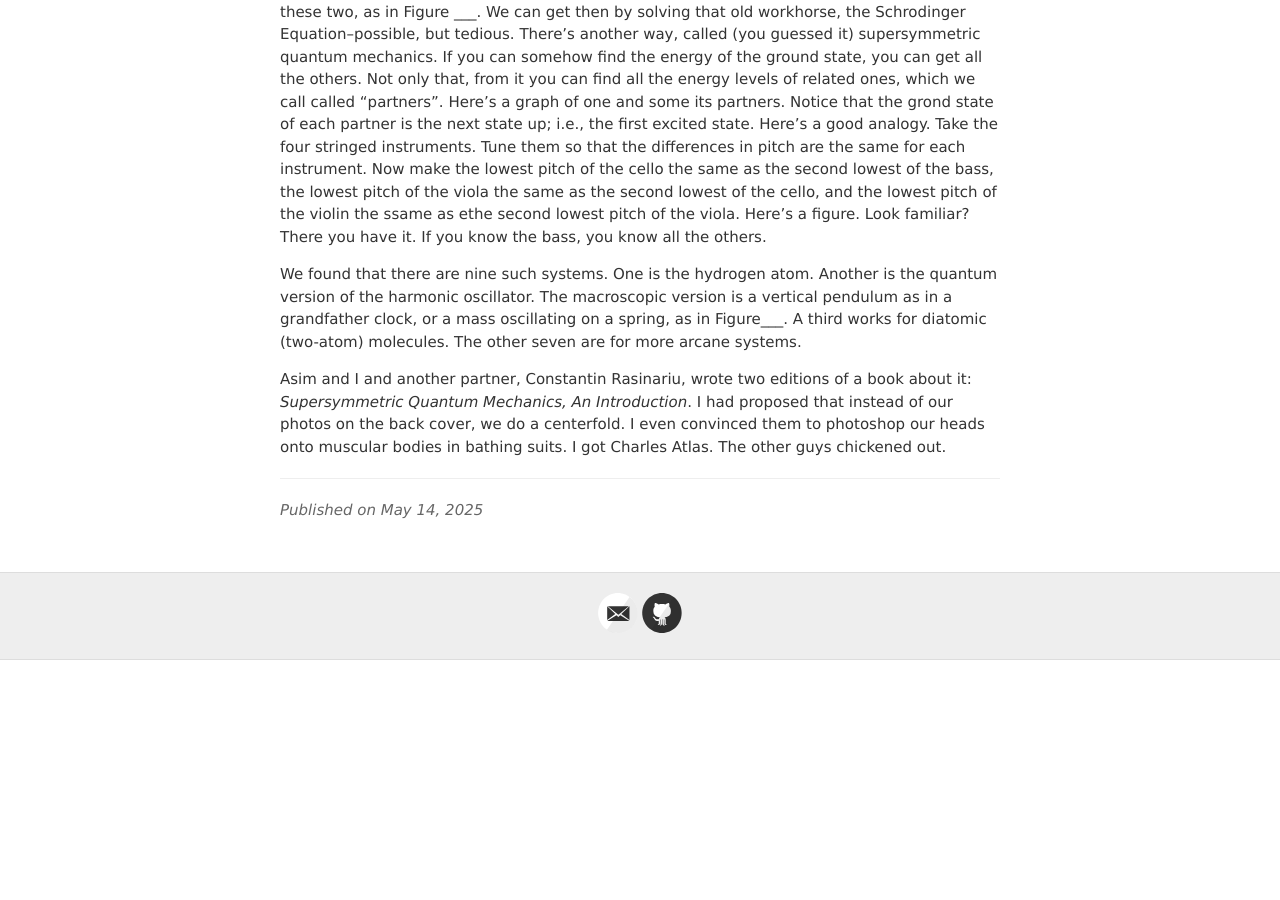
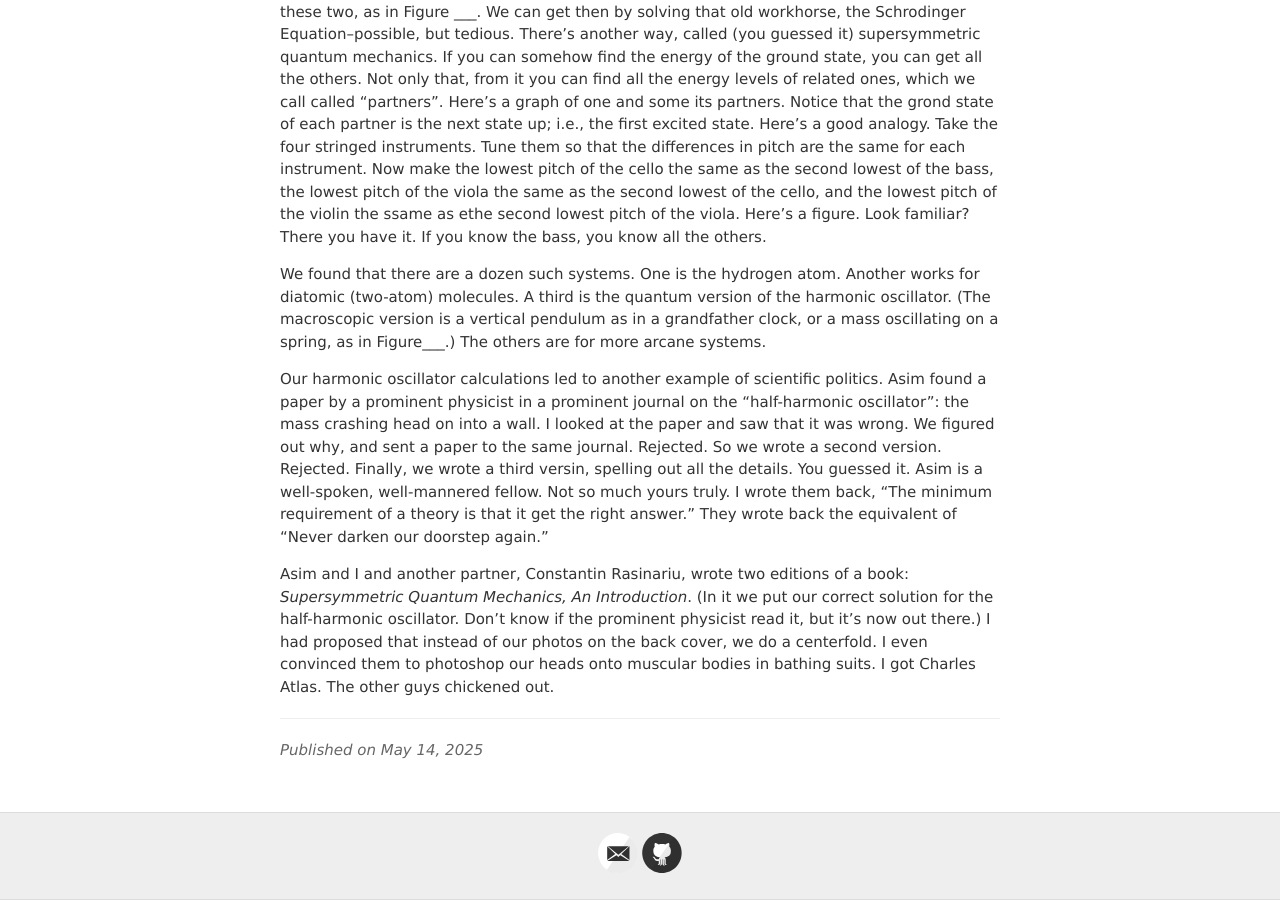
Before and after one commit to jvmallow/jvmallow.github.io, a Jekyll site: the page built from _posts/2025-05-14-Physics.md, in a window 1280 px wide and 900 px high, scrolled down 8705 px. Built offline with Jekyll 4.4.1, drawn with Linux system fonts in a browser that asks for light colours; a script that is not in the unit is left out; before the commit the page ends 9365 px from its top, so only the background shows below that; some of the changed text lies outside the part shown.

Commit message:
Update 2025-05-14-Physics.md

```diff
--- a/_posts/2025-05-14-Physics.md
+++ b/_posts/2025-05-14-Physics.md
@@ -171,7 +171,7 @@ Ordinary stars are mostly hydrogen. So we might expect to see spectral lines due
 
 Look again at the figure of the Bohr atom for hydrogen above. Othr atoms look bout the same: a heavy compact nucleus and lightweight electrons revolving around it from large distance, rather like the solar system.  How much can we know about the structure of the nucleus if the only possiblel probes, the electrons, probes are so far away? Well one way to find out is to see if we can find electron-like objects that can get closer in. We can. They are calld muons. They have the same charge as electrons minus: -1,but are 207 times its mass.  Doing the math (I won't),  that puts them 207 times closer to the nucleus than electrons.  With them, we can probe features of the nuckeus that would otherwise be invisible to us. One such is its internal magnetism. Without going into detail, that's what we did.  Here's a partial title of one of our papers:
 
-"Muonic Hyperfine Anomalies: Large but not Giant”. Never mind what "hyperfine anomaly "means; it's a magnetic feature of the nucleus. Focus on "Large but not Giant”. Why such a title? Because an experimental group had climed that the effect was huge. Our calculations showed that it was big, bu nowhere as big they claimed. So who was wrong? They were. Why? Because they had their muons in a crystal, and they blew the hell out of the crystal when measuring the effect.  Now a word about thr politic of science--and don't let anyone tell you there isn't any.
+"Muonic Hyperfine Anomalies: Large but not Giant”. Never mind what "hyperfine anomaly "means; it's a magnetic feature of the nucleus. Focus on "Large but not Giant”. Why such a title? Because an experimental group had climed that the effect was huge. Our calculations showed that it was big, bu nowhere as big they claimed. So who was wrong? They were. Why? Because they had their muons in a crystal, and they blew the hell out of the crystal when measuring the effect.  Now a word about the politics of science--and don't let anyone tell you there isn't any.
 
 First example. There was an international confenence on muonic atoms in Canada; Art Freeman sent me, then in my thirties, to give a paper. I talked with the leader of the experimental group, a lot older and more famous than I, and we agreed to modify our comments to reflect what had been done. I talked first, politely saying the the experimental and theoretical results differed, a far cry from "You screwed up". He followed--giving a talk extolling their work and never mentioning ours.
 
@@ -189,6 +189,8 @@ First of all, credit where credit is do. The leader of our group was Asim Gangop
 
 In Figure __ above, in the section on transitional probabilites, we saw a simple case of energy levels.  The so-called "ground state" and one "excited state", and note that the energy difference in them gave the specrum of the system under investigation. To really characterize s system like hydrogen, sodium, and the other elements, we need more energy levels than just these two, as in Figure ___. We can get then by solving that old workhorse, the Schrodinger Equation--possible, but tedious. There's another way, called (you guessed it) supersymmetric quantum mechanics. If you can somehow find the energy of the ground state, you can get all the others. Not only that, from it you can find all the energy levels of related ones, which we call called "partners". Here's a graph of one and some its partners. Notice that the grond state of each partner is the next state up; i.e., the first excited state.  Here's a good analogy. Take the four stringed instruments. Tune them so that the differences in pitch are the same for each instrument. Now make the lowest pitch of the cello the same as the second lowest of the bass, the lowest pitch of the viola the same as the second lowest of the cello, and the lowest pitch of the violin the ssame as ethe second lowest pitch of the viola. Here's a figure. Look familiar? There you have it. If you know the bass, you know all the others.
 
-We found that there are nine such systems. One is the hydrogen atom. Another is the quantum version of the harmonic oscillator. The macroscopic version is a vertical pendulum as in a grandfather clock, or a mass oscillating on a spring, as in Figure___. A third works for diatomic (two-atom) molecules. The other seven are for more arcane systems.
+We found that there are a dozen such systems. One is the hydrogen atom. Another works for diatomic (two-atom) molecules. A third is the quantum version of the harmonic oscillator. (The macroscopic version is a vertical pendulum as in a grandfather clock, or a mass oscillating on a spring, as in Figure___.) The others are for more arcane systems.
 
-Asim and I and another partner, Constantin Rasinariu, wrote two editions of a book about it: *Supersymmetric Quantum Mechanics, An Introduction*. I had proposed that instead of our photos on the back cover, we do a centerfold. I even convinced them to photoshop our heads onto muscular bodies in bathing suits. I got Charles Atlas. The other guys chickened out.
+Our harmonic oscillator calculations led to another example of scientific politics.  Asim found a paper by a prominent physicist in a prominent journal on the "half-harmonic oscillator": the mass crashing head on into a wall. I looked at the paper and saw that it was wrong. We figured out why, and sent a paper to the same journal. Rejected. So we wrote a second version. Rejected. Finally, we wrote a third versin, spelling out all the details. You guessed it. Asim is a well-spoken, well-mannered fellow. Not so much yours truly. I wrote them back, "The minimum requirement of a theory is that it get the right answer." They wrote back the equivalent of "Never darken our doorstep again."
+
+Asim and I and another partner, Constantin Rasinariu, wrote two editions of a book: *Supersymmetric Quantum Mechanics, An Introduction*. (In it we put our correct solution for the half-harmonic oscillator. Don't know if the prominent physicist read it, but it's now out there.) I had proposed that instead of our photos on the back cover, we do a centerfold. I even convinced them to photoshop our heads onto muscular bodies in bathing suits. I got Charles Atlas. The other guys chickened out.
```
